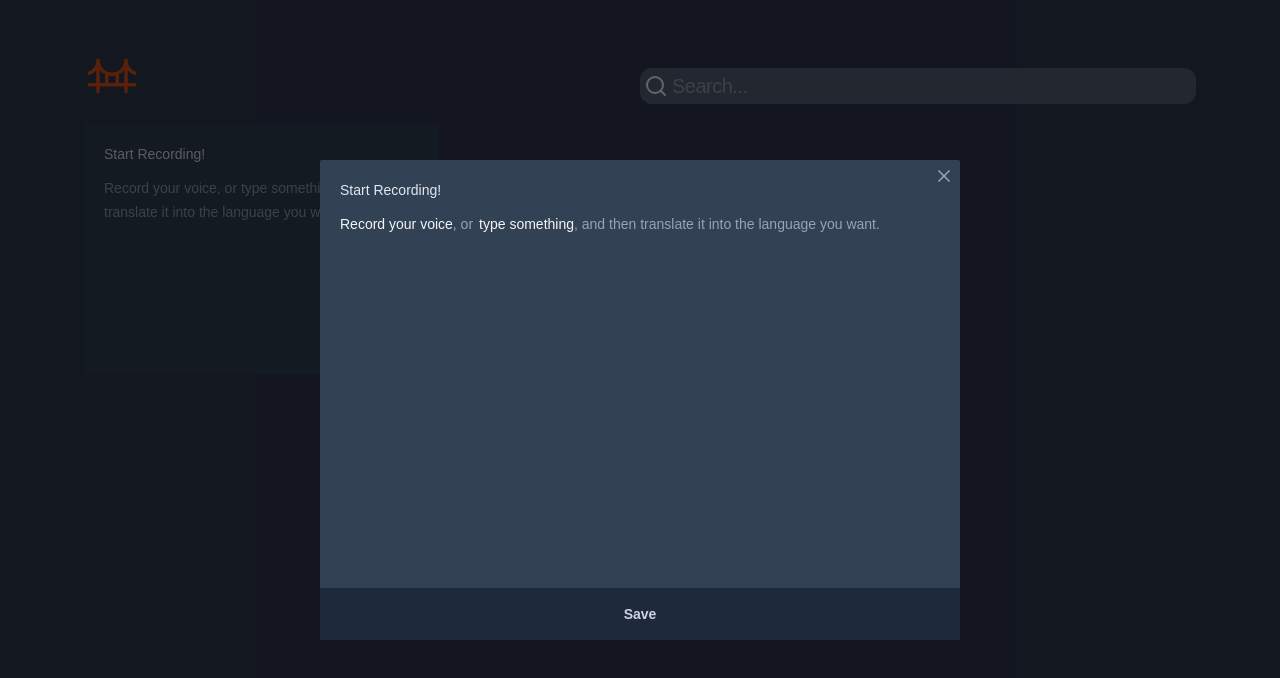
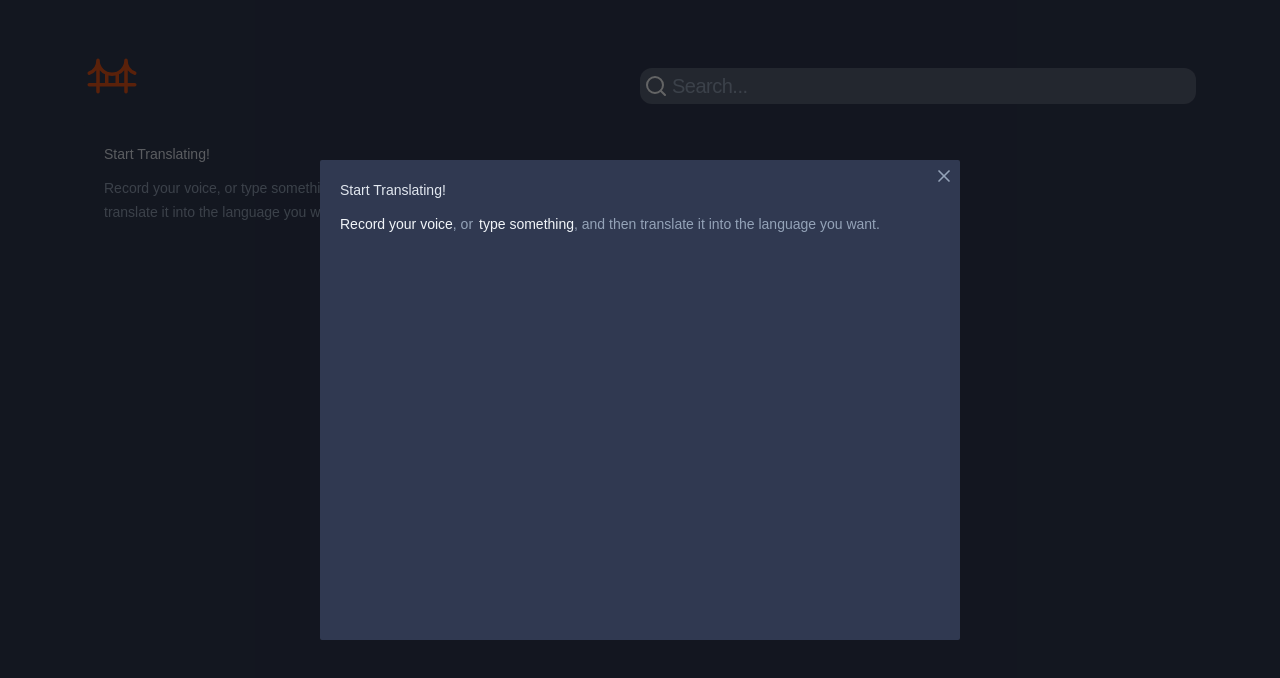
Before and after one commit to AlexandreDresch/VocalBridge, a React (Vite) app: page / in a window 1280 px wide. Both pictures are taken after a click on the button 261 px from the left and 249 px from the top of the page. Shown: the top 678 px of the page. Built offline with nearby package versions, Linux system fonts and the light colour scheme.

Commit message:
feat: add button to go back to onboarding, change styles & add icons to buttons

```diff
--- a/src/components/new-card.tsx
+++ b/src/components/new-card.tsx
@@ -6,7 +6,7 @@ import {
   Root,
   Trigger,
 } from "@radix-ui/react-dialog";
-import { X } from "lucide-react";
+import { ChevronLeft, Languages, Save, X } from "lucide-react";
 import { ChangeEvent, FormEvent, useContext, useState } from "react";
 import { toast } from "sonner";
 import { NotesContext } from "../providers/notes-context";
@@ -36,6 +36,11 @@ export default function NewCard() {
 
   function handleStartEditor() {
     setShouldShowOnboarding(false);
+  }
+
+  function handleStopEditor() {
+    setShouldShowOnboarding(true);
+    setIsRecording(false);
   }
 
   function handleStartRecording() {
@@ -143,9 +148,9 @@ export default function NewCard() {
 
   return (
     <Root>
-      <Trigger className="md:rounded-sm bg-slate-700 p-5 flex flex-col gap-3 text-left outline-none hover:ring-1 hover:ring-slate-600 transition-transform hover:scale-105 focus-visible:ring-1 focus-visible:ring-slate-500 focus-visible:scale-105">
+      <Trigger className="md:rounded-sm bg-primary p-5 flex flex-col gap-3 text-left outline-none hover:ring-1 hover:ring-slate-600 transition-transform hover:scale-105 focus-visible:ring-1 focus-visible:ring-slate-500 focus-visible:scale-105">
         <span className="text-sm font-medium text-slate-200">
-          Start Recording!
+          Start Translating!
         </span>
 
         <p className="text-sm leading-6 text-slate-400">
@@ -156,15 +161,25 @@ export default function NewCard() {
 
       <Portal>
         <DialogOverlay className="inset-0 fixed bg-black/60" />
-        <Content className="z-10 overflow-hidden inset-0 fixed md:inset-auto md:left-1/2 md:top-1/2 md:-translate-x-1/2 md:-translate-y-1/2 md:max-w-[640px] md:h-[60vh] w-full bg-slate-700 rounded-sm flex flex-col outline-none">
+        <Content className="z-10 overflow-hidden inset-0 fixed md:inset-auto md:left-1/2 md:top-1/2 md:-translate-x-1/2 md:-translate-y-1/2 md:max-w-[640px] md:h-[60vh] w-full bg-primary rounded-sm flex flex-col outline-none">
           <Close className="absolute right-0 top-0 p-1.5 text-slate-400 hover:text-slate-300">
             <X className="size-5" />
           </Close>
 
+          {!shouldShowOnboarding && (
+            <button
+              type="button"
+              className="absolute top-1.5 right-8 text-secondary/70 hover:text-secondary"
+              onClick={handleStopEditor}
+            >
+              <ChevronLeft className="size-5" />
+            </button>
+          )}
+
           <form className="flex-1 flex flex-col">
             <div className="flex flex-1 flex-col gap-3 p-5">
               <span className="text-sm font-medium text-slate-200">
-                Start Recording!
+                Start Translating!
               </span>
 
               {shouldShowOnboarding ? (
@@ -198,9 +213,7 @@ export default function NewCard() {
                     }
                   />
 
-                  <SelectLanguageButton
-                    isLoading={isLoading}
-                  />
+                  <SelectLanguageButton isLoading={isLoading} />
 
                   {translatedContentData.translation && (
                     <ContentBox content={translatedContentData.translation} />
@@ -210,9 +223,10 @@ export default function NewCard() {
                     type="button"
                     disabled={isLoading}
                     onClick={handleTranslate}
-                    className="w-full bg-slate-800 py-4 text-center text-sm font-semibold text-slate-300 outline-none transition-colors duration-200 hover:bg-green-700"
+                    className="w-full bg-white flex gap-2 py-4 items-center justify-center text-sm font-bold text-secondary outline-none transition-colors duration-200"
                   >
-                    Translate
+                    <Languages strokeWidth={2} size={20} />{" "}
+                    <span>Translate</span>
                   </button>
                 </>
               )}
@@ -227,15 +241,16 @@ export default function NewCard() {
                 <div className="size-4 rounded-full animate-pulse bg-red-500 mr-2" />
                 <span>Recording</span>
               </button>
-            ) : (
+            ) : translatedContentData.translation.length > 0 ? (
               <button
                 type="button"
                 onClick={handleSaveNote}
-                className="w-full bg-slate-800 py-4 text-center text-sm font-semibold text-slate-300 outline-none transition-colors duration-200 hover:bg-green-700"
+                className="w-full flex items-center gap-2 justify-center bg-transparent py-4 text-center text-sm font-semibold text-slate-300 outline-none transition-colors duration-200 hover:bg-slate-800"
               >
-                Save
+                <Save strokeWidth={1} className="text-secondary" />{" "}
+                <span>Save</span>
               </button>
-            )}
+            ): null}
           </form>
         </Content>
       </Portal>
```
